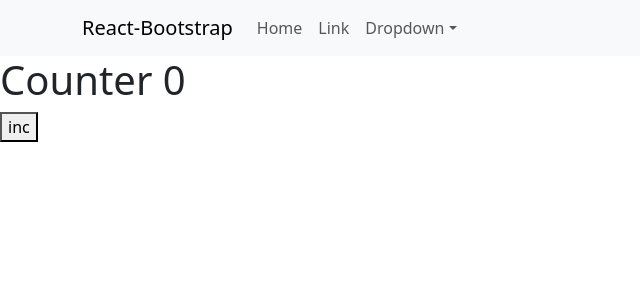
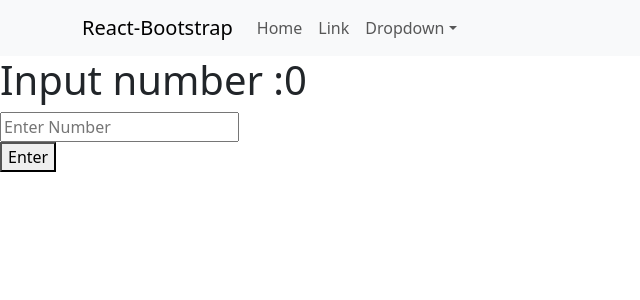
Before and after one commit to sugathub/react-learning, a React (Vite) app: page / in a window 1280 px wide. Shown: the top 300 px of the page, without its empty margins (0-640 px from the left). Built offline with nearby package versions, Linux system fonts and the light colour scheme.

Commit message:
use forwardRef and export it old version befor 19

```diff
--- a/src/App.jsx
+++ b/src/App.jsx
@@ -1,19 +1,24 @@
 
 // import './App.css'
 
-import { useState } from "react"
+import { useRef } from "react"
 import Navebar from "./Navebar"
-import { Counter } from "./Counter";
+import { useState } from "react";
+import User from "./User";
 
 
 function App() {
 
+ const inputRef =useRef(null);
+const [number,setNumber]=useState(0);
 
-const [counter,setCounter]=useState(0);
-const inc =()=>{
-  setCounter(counter+10);
-};
+const operction =()=>{
 
+  setNumber(inputRef.current.value)
+
+
+
+}
 
 
   return (
@@ -22,9 +27,12 @@ const inc =()=>{
 
 
      <Navebar />
+     <h1>Input number :{number}</h1>
 
-     <h1>Counter {counter}</h1>
-    <Counter inc={inc} />
+    <User ref={inputRef} />
+     <button onClick={operction}>Enter</button>
+
+
 
 
 
--- a/src/Counter.jsx
+++ /dev/null
@@ -1,10 +0,0 @@
-import React from 'react'
-
-export const Counter = ({inc}) => {
-  return (
-   <>
-<button onClick={inc}>inc</button>
-
-   </>
-  )
-}
--- /dev/null
+++ b/src/User.jsx
@@ -0,0 +1,12 @@
+import React, { forwardRef } from 'react'
+
+const User = (props,ref) => {
+  return (
+    <div>
+
+      <input ref={ref} type="text" placeholder="Enter Number" />
+   </div>
+  )
+}
+
+export default forwardRef(User);
```
